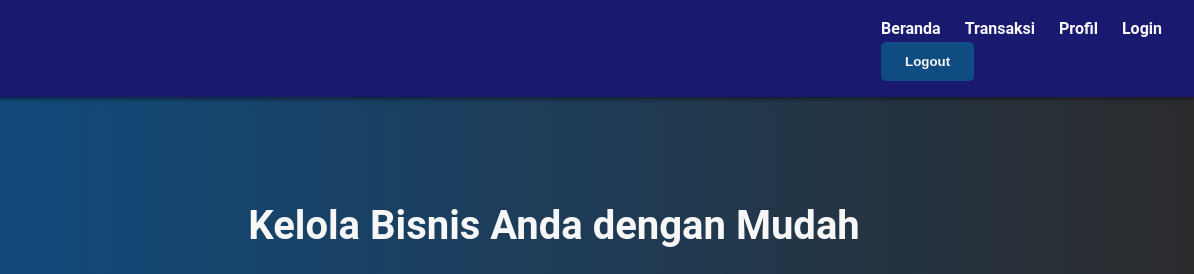
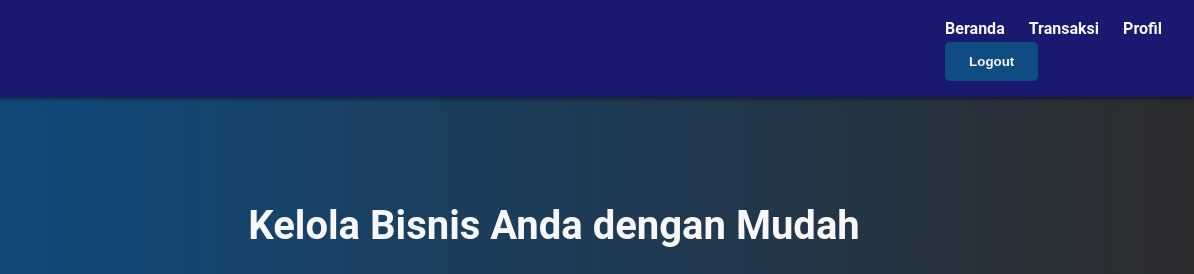
Before and after one commit to OnaniMousexxx/UAS-PW1, a plain HTML site: page home.html in a window 1280 px wide. Shown: the top 274 px of the page, 86-1280 px from the left. Drawn offline with Linux system fonts and the light colour scheme.

Commit message:
Update home.html

```diff
--- a/home.html
+++ b/home.html
@@ -15,7 +15,6 @@
                 <li><a href="#hero" class="active">Beranda</a></li>
                 <li><a href="transaksi.html">Transaksi</a></li>
                 <li><a href="profil.html">Profil</a></li>
-                <li><a href="index.html">Login</a></li>
             </ul>
             <button id="logoutButton">Logout</button>
         </nav>
```
